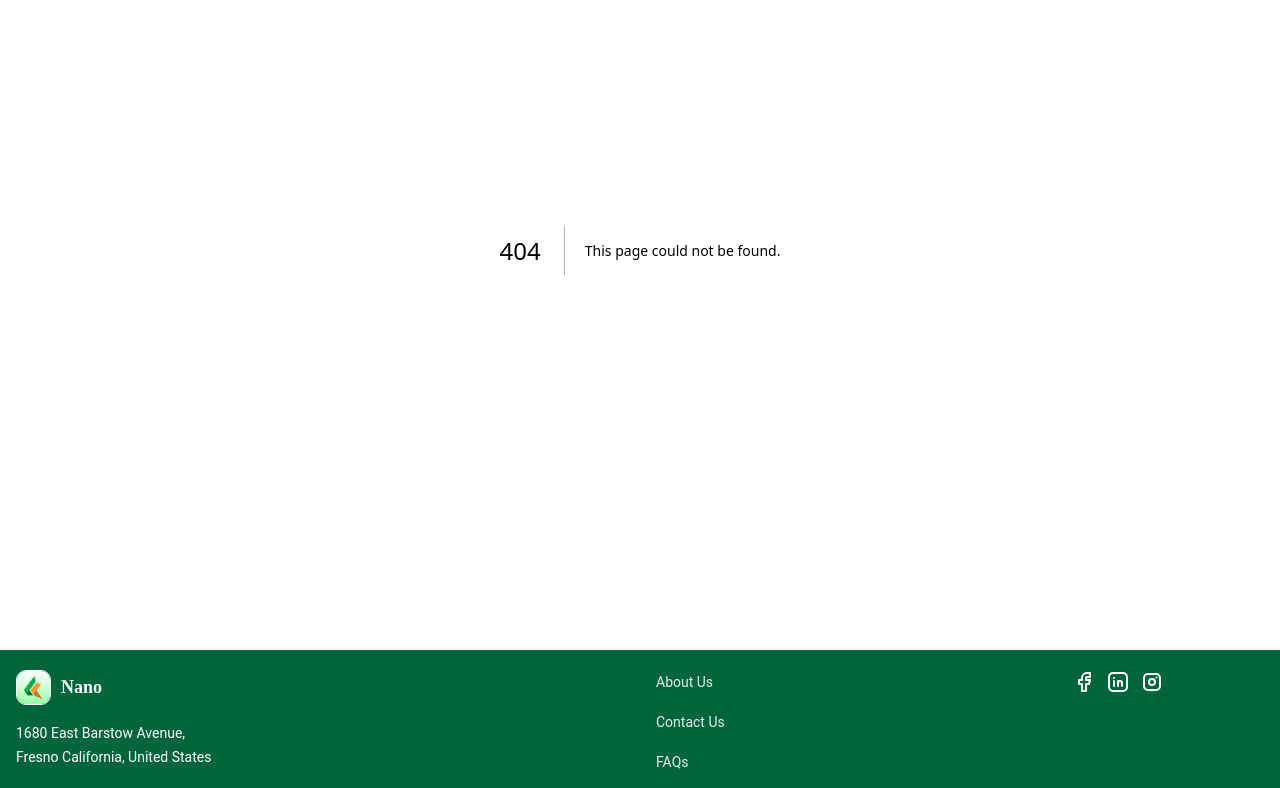
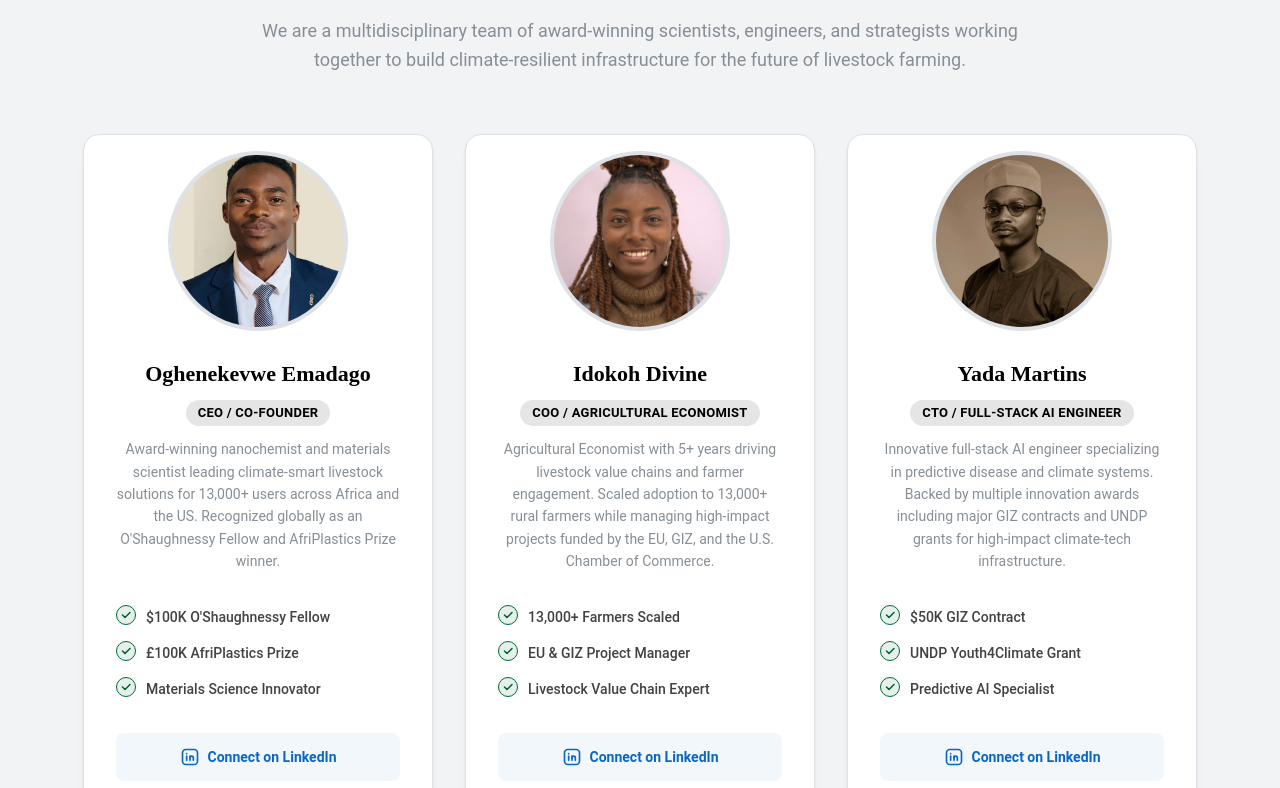
Before and after one commit to livestocx-ng/animaff-nano, a Next.js app: page /team in a window 1280 px wide. Before the commit this address had no page. Shown: the part 220-1008 px from the top of the page. Built offline with nearby package versions, Linux system fonts and the light colour scheme.

Commit message:
feat: initialized team page UI setup

```diff
--- a/app/(routes)/(public)/about-us/page.tsx
+++ b/app/(routes)/(public)/about-us/page.tsx
@@ -197,7 +197,7 @@ const AboutUs = () => {
           </Box>
         </Box>
 
-        <Box py={50} px={20}>
+        {/* <Box py={50} px={20}>
           <Title order={2} mb={40} ta="center">
             Meet the Founders
           </Title>
@@ -248,7 +248,7 @@ const AboutUs = () => {
               </Card>
             ))}
           </Flex>
-        </Box>
+        </Box> */}
 
         <Box py={50} px={20} ta="center">
           <Title order={3} mb="lg">
--- /dev/null
+++ b/app/(routes)/(public)/team/layout.tsx
@@ -0,0 +1,94 @@
+import type { Metadata } from 'next';
+
+export const metadata: Metadata = {
+	title: 'Nano - Our Team',
+	description: 'Revolutionizing livestock cooling with nanotechnology — no electricity required. Protecting animals, reducing losses, and improving farm productivity with passive radiative cooling and phase-change materials.',
+	keywords: [
+		'Nano',
+		'Nanotechnology',
+		'Livestock Farms',
+		'Radiative Cooling',
+		'Nanoparticles',
+		'Phase-change Materials',
+		'Temperature Regulation',
+		'Heat Stress Reduction',
+	],
+	openGraph: {
+		title: 'Nano - Our Team',
+		description: 'Revolutionizing livestock cooling with nanotechnology — no electricity required. Protecting animals, reducing losses, and improving farm productivity with passive radiative cooling and phase-change materials.',
+		url: 'https://nano.animaff.com',
+		siteName: 'Nano',
+		type: 'website',
+		images: [
+			{
+				url: 'https://animaff-media.s3.amazonaws.com/public/animaff-thumbnail-300x200.png',
+				secureUrl:
+					'https://animaff-media.s3.amazonaws.com/public/animaff-thumbnail-300x200.png',
+				width: 300,
+				height: 200,
+			},
+			{
+				url: 'https://animaff-media.s3.amazonaws.com/public/animaff-thumbnail-300x300.png',
+				secureUrl:
+					'https://animaff-media.s3.amazonaws.com/public/animaff-thumbnail-300x300.png',
+				width: 300,
+				height: 300,
+			},
+			{
+				url: 'https://animaff-media.s3.amazonaws.com/public/animaff-thumbnail-1200x630.png',
+				secureUrl:
+					'https://animaff-media.s3.amazonaws.com/public/animaff-thumbnail-1200x630.png',
+				alt: 'Nano Banner',
+				width: 1200,
+				height: 630,
+			},
+			{
+				url: 'https://animaff-media.s3.amazonaws.com/public/animaff-thumbnail-1200x630.png',
+				secureUrl:
+					'https://animaff-media.s3.amazonaws.com/public/animaff-thumbnail-1200x630.png',
+				alt: 'Nano Banner',
+			},
+		],
+	},
+	twitter: {
+		card: 'summary',
+		site: '@livestocx',
+		creator: '@livestocx',
+		title: 'Nano - Our Team',
+		description: 'Revolutionizing livestock cooling with nanotechnology — no electricity required. Protecting animals, reducing losses, and improving farm productivity with passive radiative cooling and phase-change materials.',
+		images: [
+			{
+				url: 'https://animaff-media.s3.amazonaws.com/public/animaff-thumbnail-300x200.png',
+				secureUrl:
+					'https://animaff-media.s3.amazonaws.com/public/animaff-thumbnail-300x200.png',
+				width: 300,
+				height: 200,
+			},
+			{
+				url: 'https://animaff-media.s3.amazonaws.com/public/animaff-thumbnail-300x300.png',
+				secureUrl:
+					'https://animaff-media.s3.amazonaws.com/public/animaff-thumbnail-300x300.png',
+				width: 300,
+				height: 300,
+			},
+			{
+				url: 'https://animaff-media.s3.amazonaws.com/public/animaff-thumbnail-1200x630.png',
+				secureUrl:
+					'https://animaff-media.s3.amazonaws.com/public/animaff-thumbnail-1200x630.png',
+				alt: 'Nano Banner',
+				width: 1200,
+				height: 630,
+			},
+			{
+				url: 'https://animaff-media.s3.amazonaws.com/public/animaff-thumbnail-1200x630.png',
+				secureUrl:
+					'https://animaff-media.s3.amazonaws.com/public/animaff-thumbnail-1200x630.png',
+				alt: 'Nano Banner',
+			},
+		],
+	},
+};
+
+export default function Layout({ children }: { children: React.ReactNode }) {
+	return <>{children}</>;
+}
--- /dev/null
+++ b/app/(routes)/(public)/team/page.tsx
@@ -0,0 +1,142 @@
+'use client';
+
+import Image from 'next/image';
+import { teamMembers } from '@/core/utilities';
+import { IconBrandLinkedin, IconCheck } from '@tabler/icons-react';
+import { Anchor, Box, Card, Flex, Group, Stack, Text, Title, Badge, ThemeIcon } from '@mantine/core';
+import { motion } from 'framer-motion';
+
+const TeamPage = () => {
+  return (
+    <Box
+      py={{ base: 100, sm: 100, md: 100 }}
+      style={{
+        display: 'flex',
+        minHeight: '100vh',
+        alignItems: 'center',
+        flexDirection: 'column',
+        justifyContent: 'flex-start',
+        background:
+          'linear-gradient(180deg, var(--mantine-color-gray-1) 30%, var(--mantine-color-gray-1) 5%)',
+      }}
+    >
+      <Title order={1} mb={20} ta="center" px={20}>
+        Meet Our Team
+      </Title>
+      <Text fz={{ base: 16, sm: 16, md: 18 }} c="dimmed" ta="center" maw={800} mx="auto" lh={1.6} mb={60} px={20}>
+        We are a multidisciplinary team of award-winning scientists, engineers, and strategists working together to build climate-resilient infrastructure for the future of livestock farming.
+      </Text>
+
+      <Box px={20} w="100%" maw={1200}>
+        <Flex wrap="wrap" gap="xl" justify="center">
+          {teamMembers.map((member, index) => (
+            <motion.div
+              key={member.name}
+              initial={{ opacity: 0, y: 30 }}
+              animate={{ opacity: 1, y: 0 }}
+              style={{ width: '100%', maxWidth: '350px' }}
+              transition={{ duration: 0.5, delay: index * 0.1 }}
+            >
+              <Card
+                withBorder
+                shadow="sm"
+                radius="lg"
+                padding="xl"
+                style={{
+                  height: '100%',
+                  display: 'flex',
+                  flexDirection: 'column',
+                  transition: 'transform 0.3s ease, box-shadow 0.3s ease',
+                }}
+                onMouseEnter={(e) => {
+                  e.currentTarget.style.transform = 'translateY(-5px)';
+                  e.currentTarget.style.boxShadow = 'var(--mantine-shadow-lg)';
+                }}
+                onMouseLeave={(e) => {
+                  e.currentTarget.style.transform = 'none';
+                  e.currentTarget.style.boxShadow = 'var(--mantine-shadow-sm)';
+                }}
+              >
+                <Card.Section p="md" style={{ display: 'flex', justifyContent: 'center', position: 'relative' }}>
+                  <Box style={{
+                      padding: 4,
+                      width: 180,
+                      height: 180,
+                      borderRadius: '100%',
+                      position: 'relative',
+                    background: 'var(--mantine-color-gray-3)'
+                  }}>
+                    <Image
+                      width={172}
+                      height={172}
+                      alt={member.name}
+                      src={member.image}
+                      style={{ borderRadius: '50%', objectFit: 'cover', border: '0px solid white' }}
+                    />
+                  </Box>
+                </Card.Section>
+
+                <Stack gap="xs" align="center" mt="sm">
+                  <Title order={3} ta="center" c="black">
+                    {member.name}
+                  </Title>
+                  <Badge color="slate" variant="light" size="lg" mb="sm">
+                    {member.role}
+                  </Badge>
+                </Stack>
+
+                <Text size="sm" c="dimmed" lh={1.6} ta="center" mb="xl" style={{ flexGrow: 1 }}>
+                  {member.bio}
+                </Text>
+
+                <Stack gap="sm" mb="xl">
+                  {member.highlights.map((highlight, idx) => (
+                    <Group key={idx} gap="xs" wrap="nowrap" align="flex-start">
+                      <ThemeIcon color="primary" size={20} radius="xl" variant="light">
+                        <IconCheck size={12} stroke={3} />
+                      </ThemeIcon>
+                      <Text size="sm" fw={500} c="dark.4">
+                        {highlight}
+                      </Text>
+                    </Group>
+                  ))}
+                </Stack>
+
+                <Anchor
+                  href={member.linkedin}
+                  target="_blank"
+                  rel="noopener"
+                  style={{
+                    display: 'flex',
+                    alignItems: 'center',
+                    justifyContent: 'center',
+                    gap: '8px',
+                    marginTop: 'auto',
+                    padding: '12px',
+                    borderRadius: '8px',
+                    backgroundColor: 'rgba(10, 102, 194, 0.05)',
+                    transition: 'background-color 0.2s ease',
+                    textDecoration: 'none'
+                  }}
+                  onMouseEnter={(e) => {
+                    e.currentTarget.style.backgroundColor = 'rgba(10, 102, 194, 0.1)';
+                  }}
+                  onMouseLeave={(e) => {
+                    e.currentTarget.style.backgroundColor = 'rgba(10, 102, 194, 0.05)';
+                  }}
+                >
+                  <IconBrandLinkedin size={20} color="#0a66c2" />
+                  <Text size="sm" fw={600} c="#0a66c2">
+                    Connect on LinkedIn
+                  </Text>
+                </Anchor>
+              </Card>
+            </motion.div>
+          ))}
+        </Flex>
+      </Box>
+    </Box>
+  );
+};
+
+export default TeamPage;
--- a/core/utilities/index.ts
+++ b/core/utilities/index.ts
@@ -26,7 +26,8 @@ export const navLinks = [
   // { link: '/#services', label: 'Platform', target: '' },
   // { link: '/#impact', label: 'Impact', target: '' },
   // { link: '/#traction', label: 'Research', target: '' },
-  { link: '/about-us', label: 'About Us', target: '' },
+  { link: '/about-us', label: 'About', target: '' },
+  { link: '/team', label: 'Team', target: '' },
   { link: '/contact-us', label: 'Contact', target: '' },
 ];
 
```
